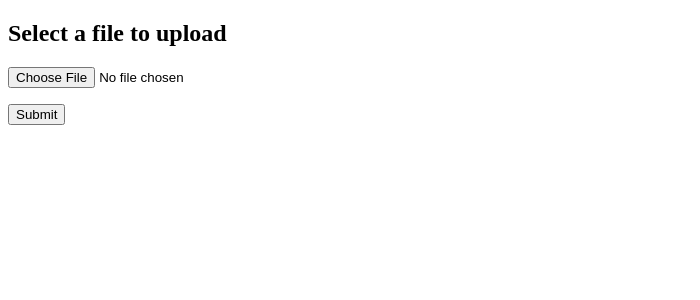
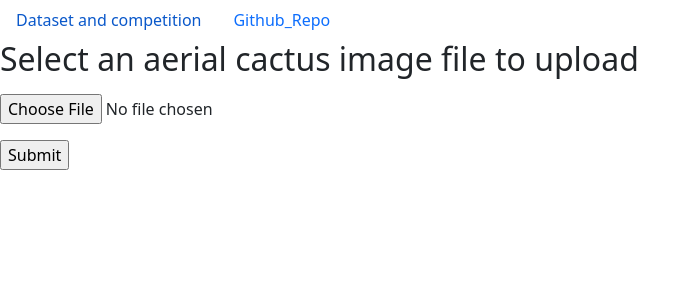
Before and after one commit to susmitmishra125/aerial-cactus-identification, a Flask app: page / in a window 1280 px wide. Shown: the top 300 px of the page, without its empty margins (0-700 px from the left). Run offline with Flask 2, Linux system fonts and the light colour scheme.

Commit message:
modified webpage"

```diff
--- a/index.py
+++ b/index.py
@@ -23,6 +23,9 @@
 						return redirect(request.url)
 				if file:
 						filename = secure_filename(file.filename)
+						if(filename.split('.')[-1]!='jpg'):
+							flash("Error\nUse only jpg format")
+							return redirect(request.url)
 						file.save(os.path.join(app.config['UPLOAD_FOLDER'],filename))
 						getPrediction(filename)
 						output = getPrediction(filename)
--- a/templates/index.html
+++ b/templates/index.html
@@ -1,11 +1,32 @@
 <!doctype html>
-<title>Flask & Cactus image classifier</title>
-<h2>Select a file to upload</h2>
+<html lang="en">
+<head>
+	<title>Cactus image classifier using tensorflow</title>
+	<link href="https://cdn.jsdelivr.net/npm/bootstrap@5.0.2/dist/css/bootstrap.min.css" rel="stylesheet" integrity="sha384-EVSTQN3/azprG1Anm3QDgpJLIm9Nao0Yz1ztcQTwFspd3yD65VohhpuuCOmLASjC" crossorigin="anonymous">
+</head>
+<body>
+
+	<ul class="nav">
+		<!-- <li class="nav-item">
+			<a class="nav-link active" aria-current="page" href="#">Active</a>
+		</li> -->
+		<li class="nav-item">
+			<a class="nav-link" href="https://www.kaggle.com/c/aerial-cactus-identification">Dataset and competition</a>
+		</li>
+		<li class="nav-item">
+			<a class="nav-link" href="https://github.com/susmitmishra125/aerial-cactus-identification">Github_Repo</a>
+		</li>
+		<!-- <li class="nav-item">
+			<a class="nav-link disabled" href="#" tabindex="-1" aria-disabled="true">Disabled</a>
+		</li> -->
+	</ul>
+
+
+<h2>Select an aerial cactus image file to upload</h2>
 <p>
 	{% with messages = get_flashed_messages() %}
 	  {% if messages %}
         {{ messages[0] }}
-        <!-- Accuracy: {{ messages[1] }} -->
 	  {% endif %}
 	{% endwith %}
 </p>
@@ -19,3 +40,8 @@
 	<input type="submit" value="Submit">
     </p>
 </form>
+
+</body>
+</html>
+
+<!-- https://www.kaggle.com/c/aerial-cactus-identification -->
```
